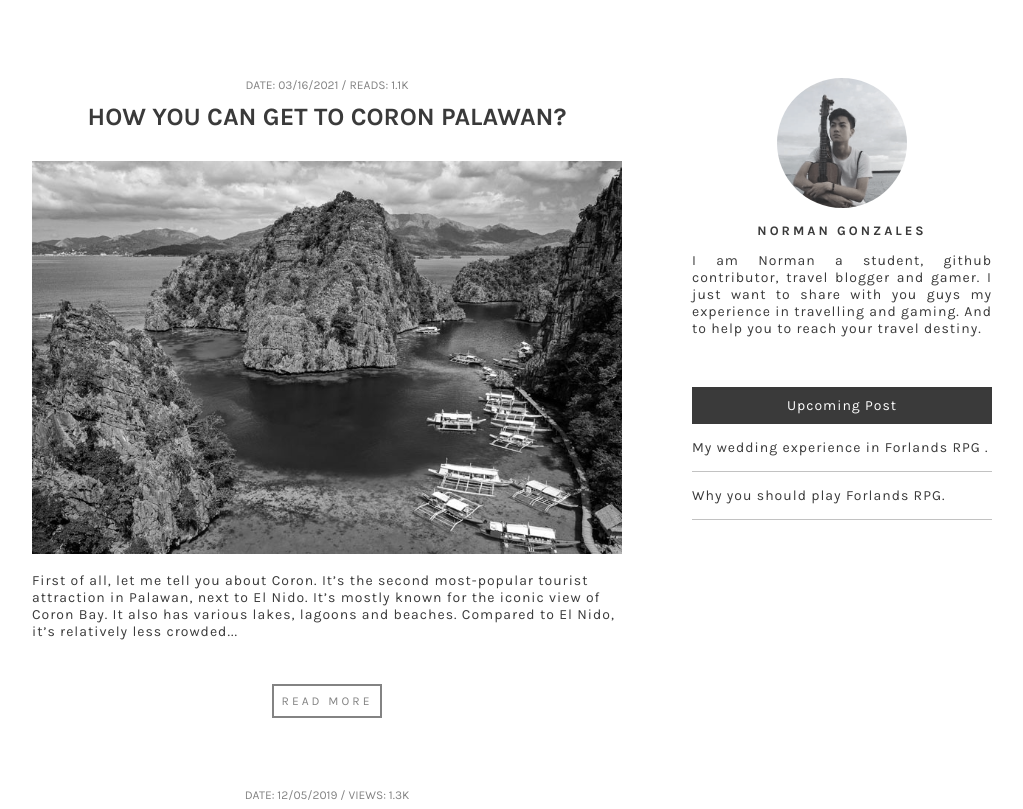
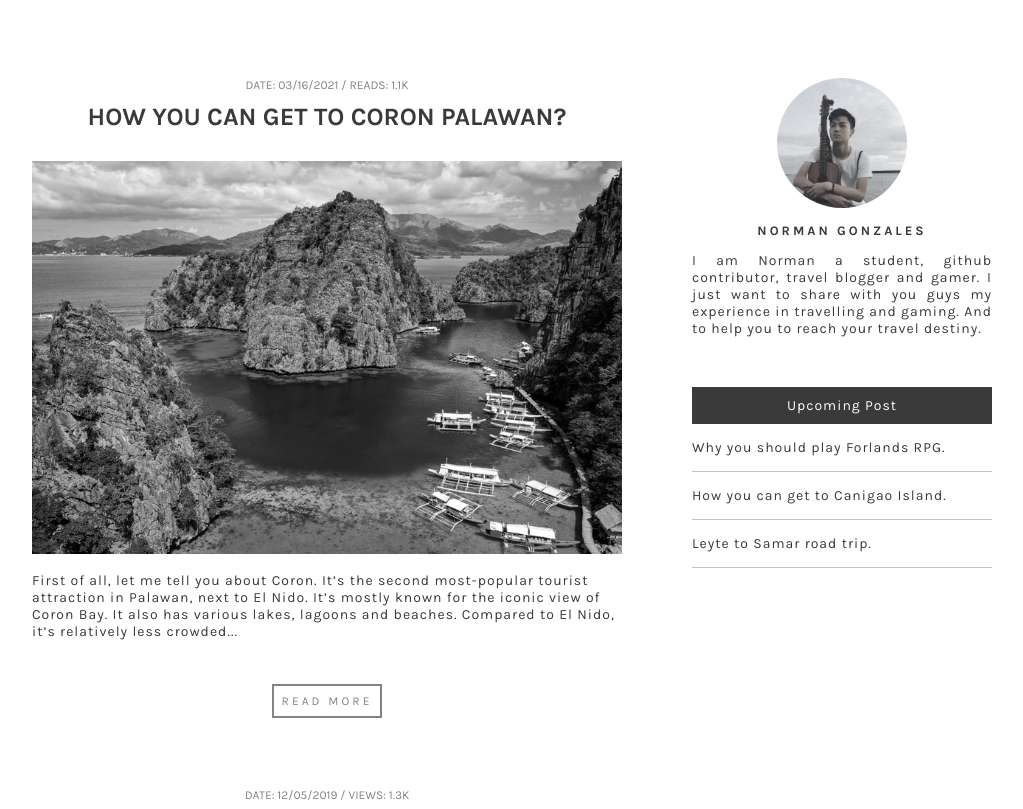
Before and after one commit to normanagustin-gonzales/blog, a plain HTML site: page index.html in a window 1280 px wide. Shown: the part 261-1070 px from the top of the page, without its empty margins (128-1151 px from the left). Drawn offline with Linux system fonts and the light colour scheme.

Commit message:
Update index.html

```diff
--- a/index.html
+++ b/index.html
@@ -118,8 +118,9 @@
 								<span>Upcoming Post</span>
 							</div>
 							<ul class="sdr__up-post__ul">
-								<li class="sdr__up-post__li">My wedding experience in Forlands RPG .</li>
 								<li class="sdr__up-post__li">Why you should play Forlands RPG.</li>
+								<li class="sdr__up-post__li">How you can get to Canigao Island.</li>
+								<li class="sdr__up-post__li">Leyte to Samar road trip.</li>
 							</ul>
 						</div>
 					</aside>
```
